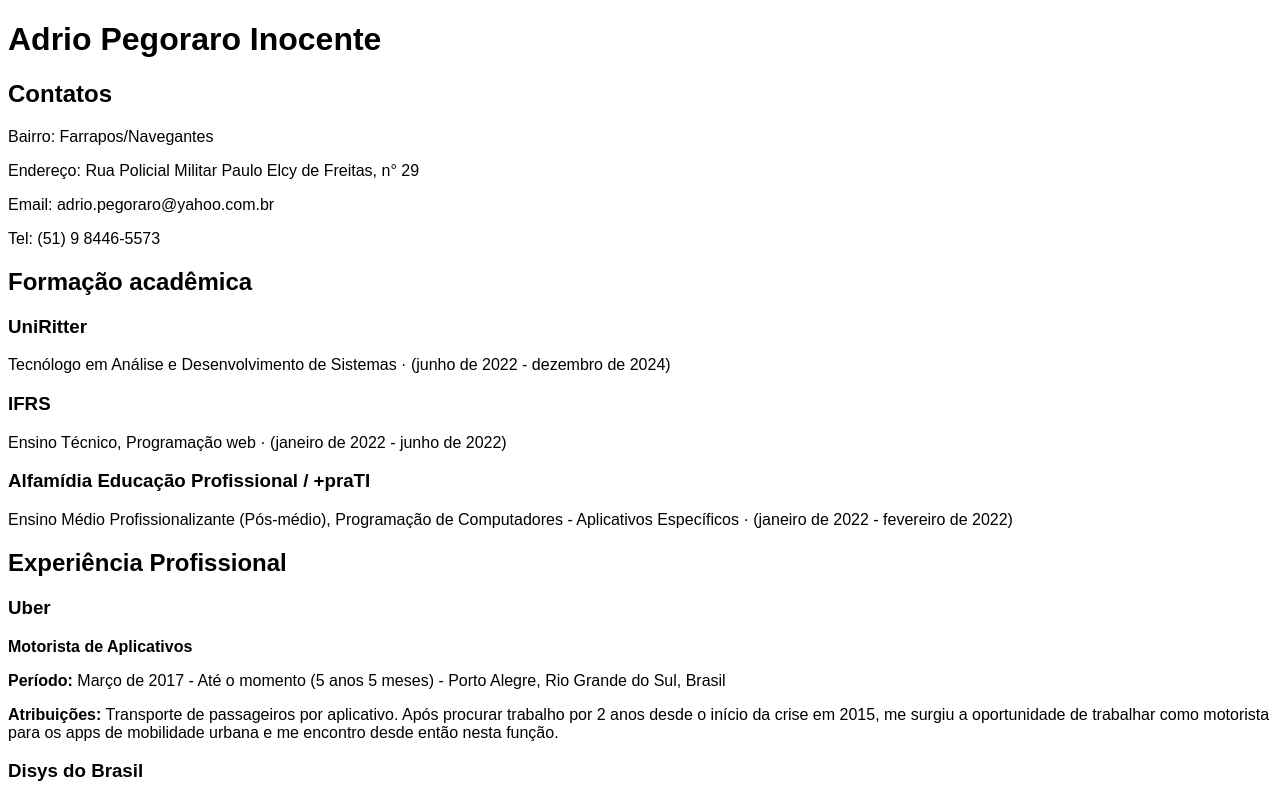
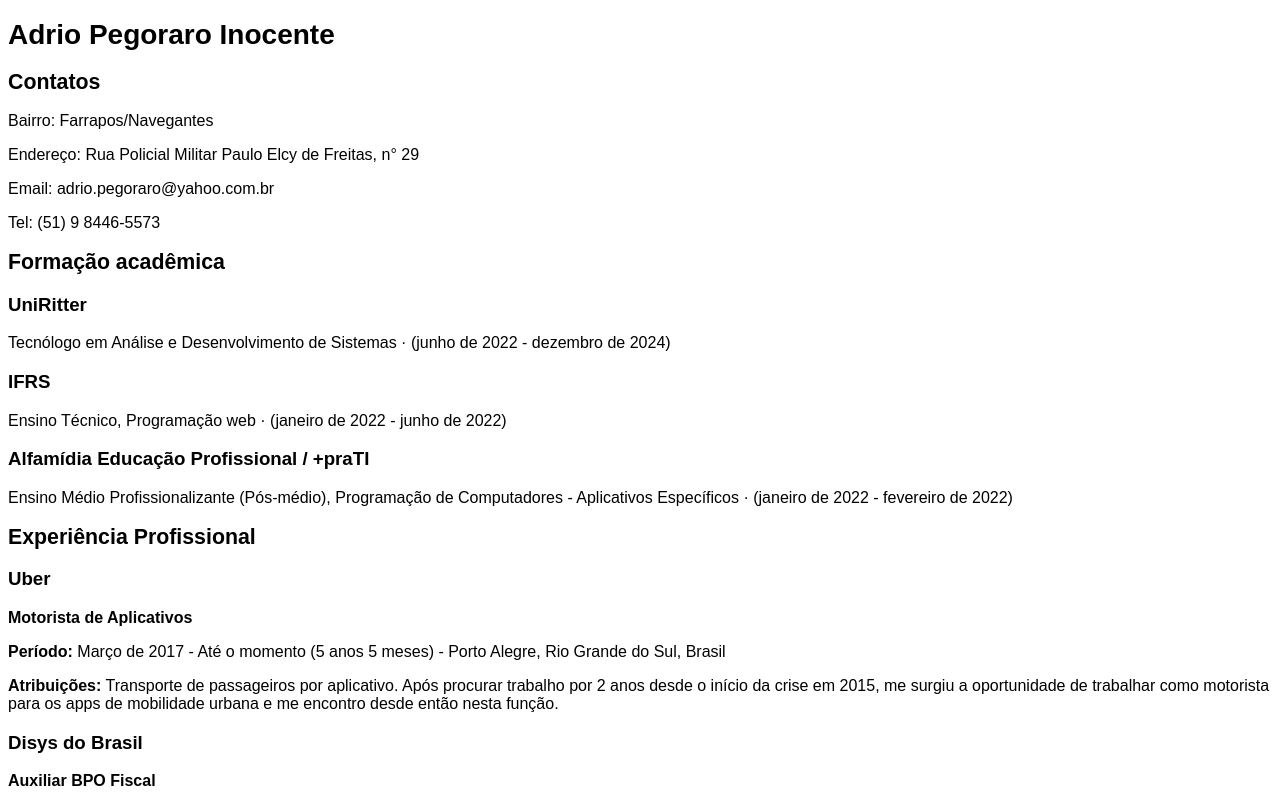
Before and after one commit to AdrioPegoraro/curriculo-desafio, a plain HTML site: page index.html in a window 1280 px wide. Shown: the top 798 px of the page. Drawn offline with Linux system fonts and the light colour scheme.

Commit message:
criando os seletores e font-size

```diff
--- a/style.css
+++ b/style.css
@@ -1,3 +1,20 @@
 body {
     font-family: Arial, Helvetica, sans-serif;
+    font-size: 12pt;
 }
+
+h1 {
+    font-size: 21pt;
+}
+
+h2 {
+    font-size: 16pt;
+}
+
+h3 {
+    font-size: 14pt;
+}
+
+p>strong {
+    font-size: 12pt;
+}
```
Also changed, not shown: index.html (+2 -1 lines).
